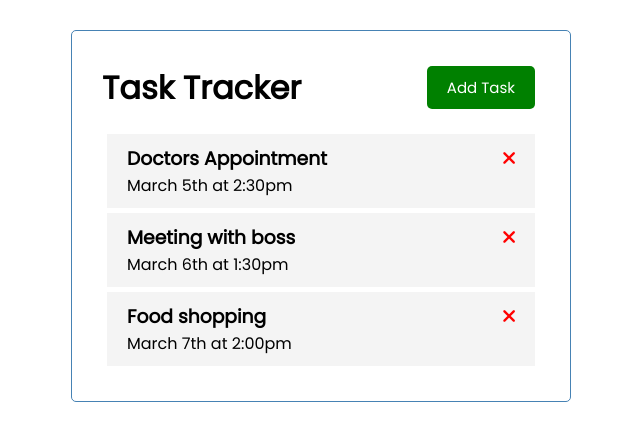
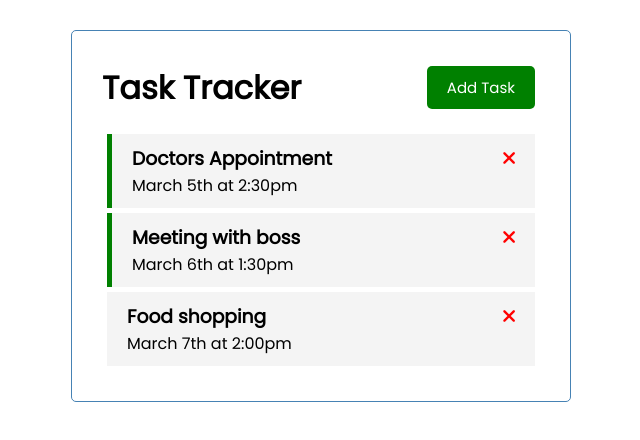
Before and after one commit to karimi-A-2/todo-list-app-vue, a Vue app: page / in a window 1280 px wide. Shown: the top 440 px of the page, without its empty margins (319-959 px from the left). Built offline with nearby package versions, Linux system fonts and the light colour scheme.

Commit message:
add reminder class logic add onDelete method

```diff
--- a/src/App.vue
+++ b/src/App.vue
@@ -1,7 +1,7 @@
 <template>
     <div class="container">
-        <Header title="Task Tracker"></Header>
-        <Tasks :tasks="tasks"></Tasks>
+        <Header title="Task Tracker" />
+        <Tasks :tasks="tasks" />
     </div>
 </template>
 
--- a/src/components/Header.vue
+++ b/src/components/Header.vue
@@ -4,7 +4,7 @@
         <Button
             text="Add Task"
             color="green"
-        ></Button>
+        />
     </header>
 </template>
 
--- a/src/components/Task.vue
+++ b/src/components/Task.vue
@@ -1,7 +1,7 @@
 <template>
-    <div class="task">
+    <div :class="[task.reminder ? 'reminder' : '', 'task']">
         <h3>{{task.text}}
-            <i class="fas fa-times"></i>
+            <i @click="onDelete(task.id)" class="fas fa-times"></i>
         </h3>
         <p>{{task.day}}</p>
     </div>
@@ -13,6 +13,11 @@ export default {
     props: {
         task: Object,
     },
+    methods: {
+        onDelete(id) {
+            console.log(id);
+        }
+    }
 };
 </script>
 
--- a/src/components/Tasks.vue
+++ b/src/components/Tasks.vue
@@ -1,6 +1,6 @@
 <template>
     <div :key="task.id" v-for="task in tasks">
-        <Task :task="task"></Task>
+        <Task :task="task" />
     </div>
 </template>
 
```
Lines whose indentation alone changed are shown as unchanged.
